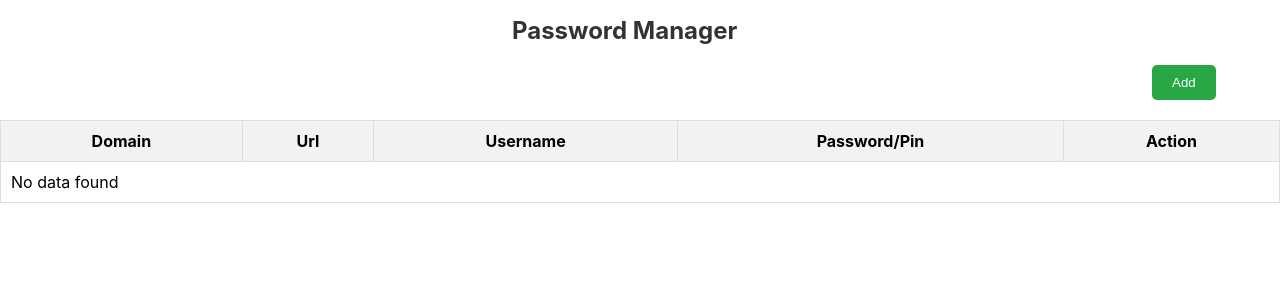
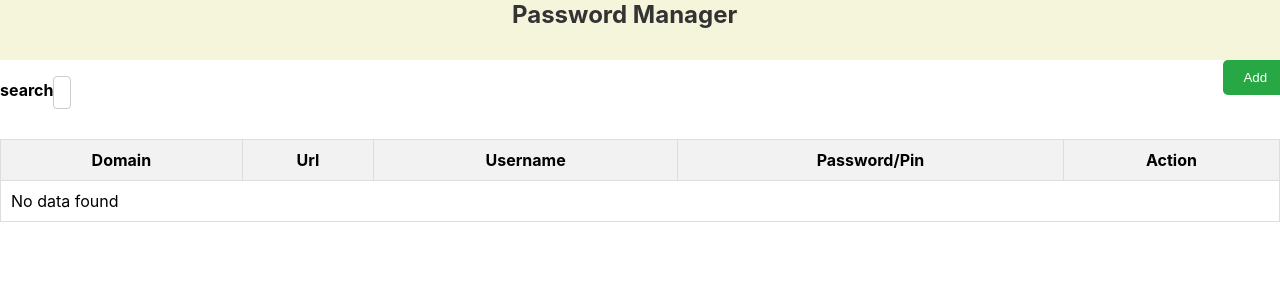
Before and after one commit to saurav9283/Form_table, a React (Create React App) app: page / in a window 1280 px wide. Shown: the top 300 px of the page. Built offline with nearby package versions, Linux system fonts and the light colour scheme.

Commit message:
all changes

```diff
--- a/package.json
+++ b/package.json
@@ -16,6 +16,7 @@
     "react-router-dom": "^6.22.0",
     "react-scripts": "5.0.1",
     "react-toastify": "^10.0.4",
+    "sweetalert2": "^11.10.5",
     "web-vitals": "^2.1.4"
   },
   "scripts": {
--- a/src/App.js
+++ b/src/App.js
@@ -14,7 +14,7 @@ const App = () => {
   };
 
   const handleEditFormSubmit = (editedFormData) => {
-    const updatedFormDataList = formDataList?.map(formData => {
+    const updatedFormDataList = formDataList.map(formData => {
       if (formData.id === editedFormData.id) {
         return editedFormData;
       } else {
@@ -22,6 +22,13 @@ const App = () => {
       }
     });
     setFormDataList(updatedFormDataList);
+  };
+
+  const handleDeleteForm = (index) => {
+    const updatedFormDataList = [...formDataList];
+    updatedFormDataList.splice(index, 1);
+    setFormDataList(updatedFormDataList);
+    localStorage.setItem("formDataList", JSON.stringify(updatedFormDataList));
   };
 
   useEffect(() => {
@@ -34,7 +41,7 @@ const App = () => {
         <Routes>
           <Route
             path="/"
-            element={<Form formDataList={formDataList} onEditFormSubmit={handleEditFormSubmit} />}
+            element={<Form formDataList={formDataList} onEditFormSubmit={handleEditFormSubmit} onDeleteForm={handleDeleteForm} />}
           />
           <Route
             path="/Add"
--- a/src/Form/Form.css
+++ b/src/Form/Form.css
@@ -1,9 +1,24 @@
+.header{
+  background-color: beige;
+  height: 60px;
+  margin-top: -1rem;
+}
 .heading{
   margin-left: 40%;
 }
 .addbutton {
   margin-bottom: 20px;
   margin-left: 90%;
+}
+.search{
+  display: flex;
+  margin-top: 1rem;
+}
+.navigation{
+  display: inline;
+  display: flex;
+  justify-content: space-between;
+  margin-bottom: 20px;
 }
 
 table {
--- a/src/Form/Form.jsx
+++ b/src/Form/Form.jsx
@@ -6,10 +6,10 @@ import EditIcon from "@mui/icons-material/Edit";
 import { IoEyeOff, IoEye } from "react-icons/io5";
 import { toast, ToastContainer } from "react-toastify";
 import "react-toastify/dist/ReactToastify.css";
+import Swal from "sweetalert2";
 
-const Form = ({ formDataList, onEditFormSubmit }) => {
+const Form = ({ formDataList, onEditFormSubmit, onDeleteForm }) => {
   const navigate = useNavigate();
-  const [, setFormDataList] = useState([]);
   const [isEditModalOpen, setIsEditModalOpen] = useState(false);
   const [editFormData, setEditFormData] = useState(null);
   const [visiblePasswords, setVisiblePasswords] = useState({});
@@ -43,12 +43,20 @@ const Form = ({ formDataList, onEditFormSubmit }) => {
     handleCloseModal();
   };
 
-  const handleDelete = (index) => {
-    console.log("Deleting item at index:", index);
-    const updatedFormDataList = [...formDataList];
-    updatedFormDataList.splice(index, 1);
-    console.log("Updated formDataList:", updatedFormDataList);
-    setFormDataList(updatedFormDataList);
+  const handelDelete = (index) => {
+    Swal.fire({
+      title: "Are you sure?",
+      text: "You won't be able to revert this!",
+      icon: "warning",
+      showCancelButton: true,
+      confirmButtonColor: "#3085d6",
+      cancelButtonColor: "#d33",
+      confirmButtonText: "Yes, delete it!",
+    }).then((result) => {
+      if (result.isConfirmed) {
+        onDeleteForm(index);
+      }
+    });
   };
 
   const togglePasswordVisibility = (index) => {
@@ -60,9 +68,17 @@ const Form = ({ formDataList, onEditFormSubmit }) => {
 
   return (
     <>
-      <h1 className="heading">Password Manager</h1>
-      <div className="addbutton">
-        <button onClick={handleAdd}>Add</button>
+      <div className="header">
+        <h1 className="heading">Password Manager</h1>
+      </div>
+      <div className="navigation">
+        <div className="search">
+            <label>search</label>
+            <input className="input" type="text" placeholder="search" />
+        </div>
+        <div className="addbutton">
+          <button onClick={handleAdd}>Add</button>
+        </div>
       </div>
       <table>
         <thead>
@@ -94,7 +110,7 @@ const Form = ({ formDataList, onEditFormSubmit }) => {
                 </td>
                 <td>
                   <EditIcon onClick={() => handleEdit(formData)} />
-                  <DeleteIcon onClick={() => handleDelete(index)} />
+                  <DeleteIcon onClick={() => handelDelete(index)} />
                 </td>
               </tr>
             ))
```
Also changed, not shown: 1 other file (tests, documents, lock files or other folders).
